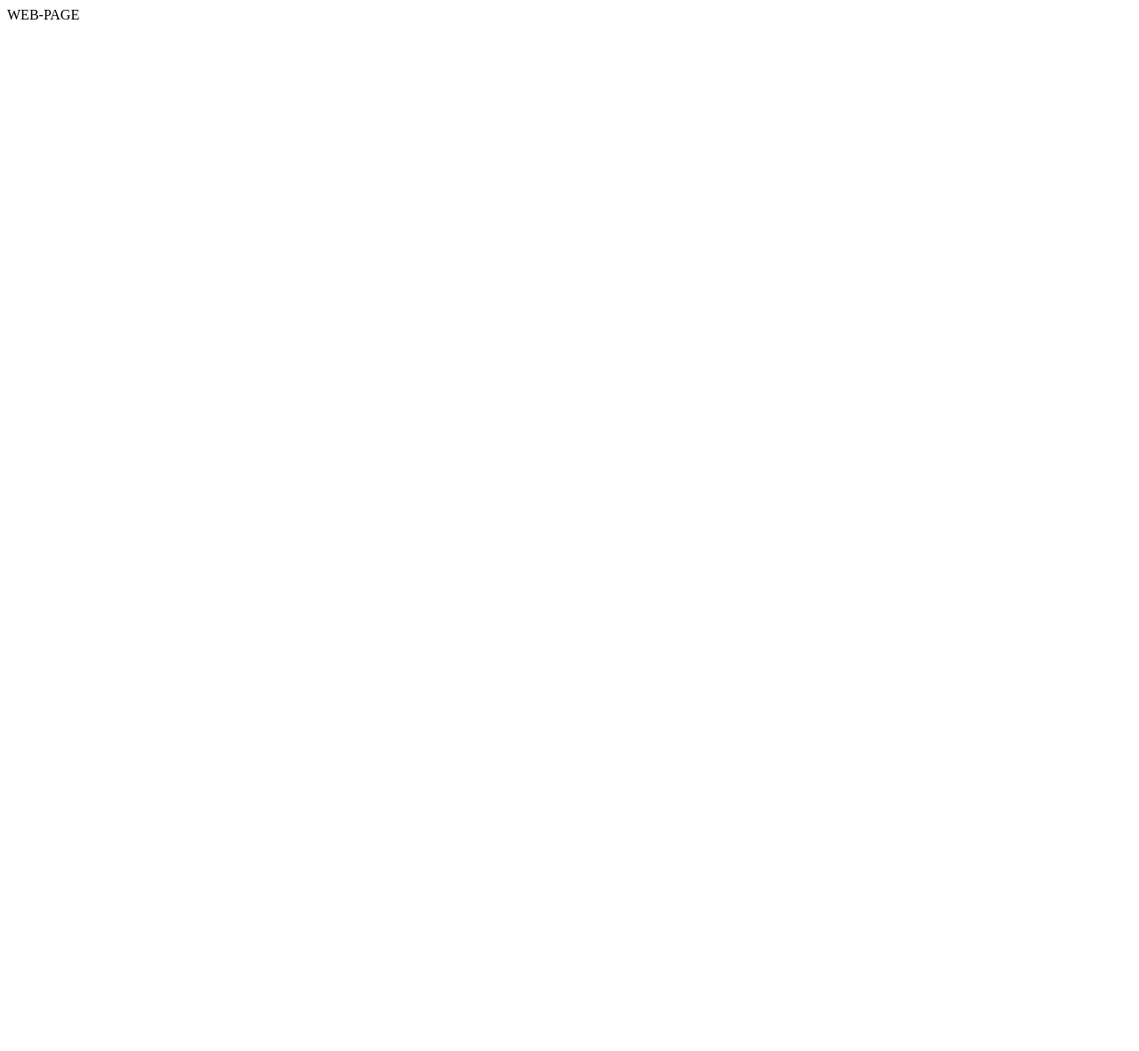
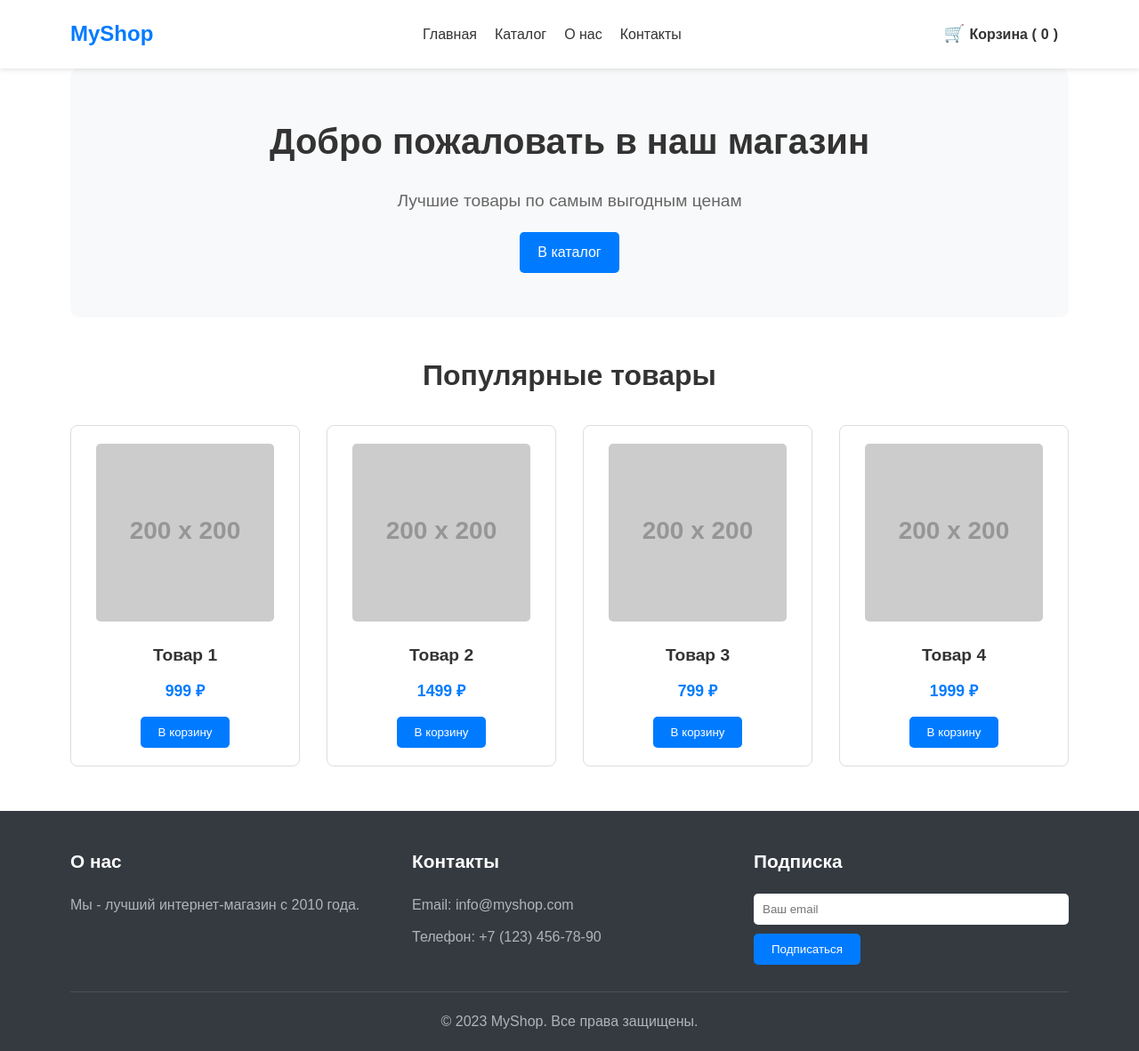
Before and after one commit to lil2faced/TestFullStackProject, a plain HTML site: page Frontend/index.html in a window 1280 px wide. Shown: the whole page at 89% size. Before the commit the page ends 800 px from the top, so only its background shows below. Drawn offline with Linux system fonts and the light colour scheme; placeholder pictures from the web are drawn by us.

Commit message:
шаблон сайта

```diff
--- /dev/null
+++ b/Frontend/cart.html
@@ -0,0 +1,51 @@
+<!DOCTYPE html>
+<html lang="ru">
+<head>
+    <meta charset="UTF-8">
+    <meta name="viewport" content="width=device-width, initial-scale=1.0">
+    <title>Корзина - MyShop</title>
+    <link rel="stylesheet" href="styles.css">
+</head>
+<body>
+    <header class="header">
+        <div class="container">
+            <div class="logo">
+                <a href="index.html">MyShop</a>
+            </div>
+            <nav class="nav">
+                <ul>
+                    <li><a href="index.html">Главная</a></li>
+                    <li><a href="#">Каталог</a></li>
+                    <li><a href="#">О нас</a></li>
+                    <li><a href="#">Контакты</a></li>
+                </ul>
+            </nav>
+            <div class="cart">
+                <a href="cart.html">Корзина (<span id="cart-counter">0</span>)</a>
+            </div>
+        </div>
+    </header>
+
+    <main class="main">
+        <div class="container">
+            <section class="cart-section">
+                <h1>Ваша корзина</h1>
+                <div id="cart-items">
+                    <p class="empty-cart">Ваша корзина пуста</p>
+                </div>
+                <div class="cart-total">
+                    <p>Итого: <span id="total-price">0</span> ₽</p>
+                    <a href="index.html" class="btn">Продолжить покупки</a>
+                    <button class="btn checkout-btn">Оформить заказ</button>
+                </div>
+            </section>
+        </div>
+    </main>
+
+    <footer class="footer">
+        <!-- Футер как в index.html -->
+    </footer>
+
+    <script src="cart.js"></script>
+</body>
+</html>
--- a/Frontend/index.html
+++ b/Frontend/index.html
@@ -1,8 +1,97 @@
+<!DOCTYPE html>
+<html lang="ru">
 <head>
-
+    <meta charset="UTF-8">
+    <meta name="viewport" content="width=device-width, initial-scale=1.0">
+    <title>Мой Интернет-Магазин</title>
+    <link rel="stylesheet" href="styles.css">
 </head>
 <body>
-    <p>
-        WEB-PAGE
-    </p>
+    <header class="header">
+        <div class="container">
+            <div class="logo">
+                <a href="index.html">MyShop</a>
+            </div>
+            <nav class="nav">
+                <ul>
+                    <li><a href="#">Главная</a></li>
+                    <li><a href="#">Каталог</a></li>
+                    <li><a href="#">О нас</a></li>
+                    <li><a href="#">Контакты</a></li>
+                </ul>
+            </nav>
+            <div class="cart">
+                <a href="cart.html">Корзина (<span id="cart-counter">0</span>)</a>
+            </div>
+        </div>
+    </header>
+
+    <main class="main">
+        <div class="container">
+            <section class="hero">
+                <h1>Добро пожаловать в наш магазин</h1>
+                <p>Лучшие товары по самым выгодным ценам</p>
+                <a href="#" class="btn">В каталог</a>
+            </section>
+
+            <section class="products">
+                <h2>Популярные товары</h2>
+                <div class="product-grid">
+                    <div class="product-card">
+                        <img src="https://via.placeholder.com/200" alt="Товар 1">
+                        <h3>Товар 1</h3>
+                        <p class="price">999 ₽</p>
+                        <button class="btn">В корзину</button>
+                    </div>
+                    <div class="product-card">
+                        <img src="https://via.placeholder.com/200" alt="Товар 2">
+                        <h3>Товар 2</h3>
+                        <p class="price">1499 ₽</p>
+                        <button class="btn">В корзину</button>
+                    </div>
+                    <div class="product-card">
+                        <img src="https://via.placeholder.com/200" alt="Товар 3">
+                        <h3>Товар 3</h3>
+                        <p class="price">799 ₽</p>
+                        <button class="btn">В корзину</button>
+                    </div>
+                    <div class="product-card">
+                        <img src="https://via.placeholder.com/200" alt="Товар 4">
+                        <h3>Товар 4</h3>
+                        <p class="price">1999 ₽</p>
+                        <button class="btn">В корзину</button>
+                    </div>
+                </div>
+            </section>
+        </div>
+    </main>
+
+    <footer class="footer">
+        <div class="container">
+            <div class="footer-content">
+                <div class="footer-section">
+                    <h3>О нас</h3>
+                    <p>Мы - лучший интернет-магазин с 2010 года.</p>
+                </div>
+                <div class="footer-section">
+                    <h3>Контакты</h3>
+                    <p>Email: info@myshop.com</p>
+                    <p>Телефон: +7 (123) 456-78-90</p>
+                </div>
+                <div class="footer-section">
+                    <h3>Подписка</h3>
+                    <form>
+                        <input type="email" placeholder="Ваш email">
+                        <button type="submit" class="btn">Подписаться</button>
+                    </form>
+                </div>
+            </div>
+            <div class="copyright">
+                <p>&copy; 2023 MyShop. Все права защищены.</p>
+            </div>
+        </div>
+    </footer>
+
+    <script src="script.js"></script>
 </body>
+</html>
--- /dev/null
+++ b/Frontend/script.js
@@ -0,0 +1,63 @@
+document.addEventListener('DOMContentLoaded', function() {
+    // Проверяем, первый ли это заход на сайт
+    if (!localStorage.getItem('visited')) {
+        localStorage.setItem('visited', 'true');
+        localStorage.removeItem('cart'); // Очищаем корзину
+    }
+
+    let cart = JSON.parse(localStorage.getItem('cart')) || {};
+    const cartLink = document.querySelector('.cart a');
+    const productButtons = document.querySelectorAll('.product-card .btn');
+    const cartCounter = document.getElementById('cart-counter');
+
+    function updateCartCounter() {
+        const totalItems = Object.values(cart).reduce((sum, item) => sum + item.quantity, 0);
+        cartCounter.textContent = totalItems;
+        cartLink.innerHTML = `Корзина (<span id="cart-counter">${totalItems}</span>)`;
+        localStorage.setItem('cart', JSON.stringify(cart));
+    }
+
+    // Обработчик для кнопки корзины в шапке
+    cartLink.addEventListener('click', function(e) {
+        if (Object.keys(cart).length > 0) {
+            // Если в корзине есть товары, переходим на страницу корзины
+            return true;
+        } else {
+            // Если корзина пуста, предотвращаем переход
+            e.preventDefault();
+            alert('Ваша корзина пуста');
+        }
+    });
+
+    productButtons.forEach(button => {
+        button.addEventListener('click', function(e) {
+            e.preventDefault();
+            const productCard = this.closest('.product-card');
+            const productId = productCard.querySelector('h3').textContent;
+
+            if (this.textContent === 'В корзину') {
+                // Добавляем товар в корзину
+                if (!cart[productId]) {
+                    cart[productId] = {
+                        name: productId,
+                        price: parseInt(productCard.querySelector('.price').textContent),
+                        quantity: 1,
+                        image: productCard.querySelector('img').src
+                    };
+                } else {
+                    cart[productId].quantity++;
+                }
+
+                updateCartCounter();
+                this.textContent = 'В корзине';
+                this.classList.add('in-cart');
+            } else {
+                // Перенаправляем в корзину
+                window.location.href = 'cart.html';
+            }
+        });
+    });
+
+    // Обновляем счетчик при загрузке страницы
+    updateCartCounter();
+});
--- /dev/null
+++ b/Frontend/styles.css
@@ -0,0 +1,375 @@
+/* Общие стили */
+* {
+    margin: 0;
+    padding: 0;
+    box-sizing: border-box;
+    font-family: 'Arial', sans-serif;
+}
+
+body {
+    line-height: 1.6;
+    color: #333;
+}
+
+.container {
+    width: 90%;
+    max-width: 1200px;
+    margin: 0 auto;
+    padding: 0 15px;
+}
+
+.btn {
+    display: inline-block;
+    background: #007bff;
+    color: #fff;
+    padding: 10px 20px;
+    border: none;
+    border-radius: 5px;
+    cursor: pointer;
+    text-decoration: none;
+    transition: background 0.3s;
+}
+
+.btn:hover {
+    background: #0056b3;
+}
+
+/* Шапка */
+.header {
+    background: #fff;
+    box-shadow: 0 2px 5px rgba(0,0,0,0.1);
+    padding: 15px 0;
+    position: sticky;
+    top: 0;
+    z-index: 100;
+}
+
+.header .container {
+    display: flex;
+    justify-content: space-between;
+    align-items: center;
+}
+
+.logo {
+    font-size: 24px;
+    font-weight: bold;
+    color: #007bff;
+}
+
+.nav ul {
+    display: flex;
+    list-style: none;
+}
+
+.nav ul li {
+    margin-left: 20px;
+}
+
+.nav ul li a {
+    text-decoration: none;
+    color: #333;
+    transition: color 0.3s;
+}
+
+.nav ul li a:hover {
+    color: #007bff;
+}
+
+.cart a {
+    text-decoration: none;
+    color: #333;
+    font-weight: bold;
+}
+
+/* Главный контент */
+.hero {
+    text-align: center;
+    padding: 50px 0;
+    background: #f8f9fa;
+    margin-bottom: 40px;
+    border-radius: 10px;
+}
+
+.hero h1 {
+    font-size: 2.5rem;
+    margin-bottom: 20px;
+}
+
+.hero p {
+    font-size: 1.2rem;
+    margin-bottom: 20px;
+    color: #666;
+}
+
+/* Товары */
+.products {
+    margin-bottom: 50px;
+}
+
+.products h2 {
+    text-align: center;
+    margin-bottom: 30px;
+    font-size: 2rem;
+}
+
+.product-grid {
+    display: grid;
+    grid-template-columns: repeat(auto-fill, minmax(250px, 1fr));
+    gap: 30px;
+}
+
+.product-card {
+    background: #fff;
+    border: 1px solid #ddd;
+    border-radius: 8px;
+    padding: 20px;
+    text-align: center;
+    transition: transform 0.3s, box-shadow 0.3s;
+}
+
+.product-card:hover {
+    transform: translateY(-5px);
+    box-shadow: 0 5px 15px rgba(0,0,0,0.1);
+}
+
+.product-card img {
+    max-width: 100%;
+    height: auto;
+    margin-bottom: 15px;
+    border-radius: 5px;
+}
+
+.product-card h3 {
+    margin-bottom: 10px;
+    font-size: 1.2rem;
+}
+
+.price {
+    font-weight: bold;
+    color: #007bff;
+    font-size: 1.1rem;
+    margin-bottom: 15px;
+}
+
+/* Подвал */
+.footer {
+    background: #343a40;
+    color: #fff;
+    padding: 40px 0 20px;
+}
+
+.footer-content {
+    display: grid;
+    grid-template-columns: repeat(auto-fit, minmax(250px, 1fr));
+    gap: 30px;
+    margin-bottom: 30px;
+}
+
+.footer-section h3 {
+    margin-bottom: 20px;
+    font-size: 1.3rem;
+}
+
+.footer-section p {
+    margin-bottom: 10px;
+    color: #adb5bd;
+}
+
+.footer-section input {
+    width: 100%;
+    padding: 10px;
+    margin-bottom: 10px;
+    border-radius: 5px;
+    border: none;
+}
+
+.copyright {
+    text-align: center;
+    padding-top: 20px;
+    border-top: 1px solid #495057;
+    color: #adb5bd;
+}
+
+/* Адаптивность */
+@media (max-width: 768px) {
+    .header .container {
+        flex-direction: column;
+    }
+
+    .nav ul {
+        margin: 15px 0;
+    }
+
+    .hero h1 {
+        font-size: 2rem;
+    }
+}
+
+/* Стили для кнопки корзины */
+.btn.in-cart {
+    background: #28a745;
+}
+
+.btn.in-cart:hover {
+    background: #218838;
+}
+
+.cart a {
+    display: flex;
+    align-items: center;
+    gap: 5px;
+}
+
+.cart a::before {
+    content: "🛒";
+}
+
+/* Стили для страницы корзины */
+.cart-item {
+    display: grid;
+    grid-template-columns: 100px 2fr 1fr 1fr 40px;
+    gap: 20px;
+    align-items: center;
+    padding: 20px 0;
+    border-bottom: 1px solid #eee;
+}
+
+.cart-item-image img {
+    max-width: 80px;
+    height: auto;
+    border-radius: 5px;
+}
+
+.cart-item-quantity {
+    display: flex;
+    align-items: center;
+    gap: 10px;
+}
+
+.quantity-btn {
+    width: 30px;
+    height: 30px;
+    border: 1px solid #ddd;
+    background: #fff;
+    border-radius: 50%;
+    cursor: pointer;
+    font-size: 16px;
+    display: flex;
+    align-items: center;
+    justify-content: center;
+}
+
+.quantity-btn:hover {
+    background: #f8f9fa;
+}
+
+.remove-btn {
+    background: none;
+    border: none;
+    font-size: 20px;
+    color: #dc3545;
+    cursor: pointer;
+    width: 30px;
+    height: 30px;
+    display: flex;
+    align-items: center;
+    justify-content: center;
+    border-radius: 50%;
+}
+
+.remove-btn:hover {
+    background: #f8d7da;
+}
+
+.cart-total {
+    display: flex;
+    justify-content: space-between;
+    align-items: center;
+    margin-top: 30px;
+    padding-top: 20px;
+    border-top: 2px solid #ddd;
+}
+
+.checkout-btn {
+    background: #28a745;
+    padding: 12px 25px;
+}
+
+.checkout-btn:hover {
+    background: #218838;
+}
+
+/* Адаптивность для корзины */
+@media (max-width: 768px) {
+    .cart-item {
+        grid-template-columns: 80px 1fr;
+        grid-template-rows: auto auto auto;
+        gap: 10px;
+    }
+
+    .cart-item-image {
+        grid-row: 1 / 3;
+    }
+
+    .cart-item-quantity {
+        grid-column: 2;
+    }
+
+    .cart-item-total {
+        grid-column: 1 / -1;
+        text-align: right;
+    }
+
+    .remove-btn {
+        grid-column: 2;
+        grid-row: 1;
+        justify-self: end;
+    }
+}
+
+/* Стили для кнопки корзины в шапке */
+.cart a {
+    display: flex;
+    align-items: center;
+    gap: 5px;
+    text-decoration: none;
+    color: #333;
+    font-weight: bold;
+    transition: color 0.3s;
+    padding: 8px 12px;
+    border-radius: 5px;
+}
+
+.cart a:hover {
+    color: #007bff;
+    background-color: #f8f9fa;
+}
+
+.cart a::before {
+    content: "🛒";
+    font-size: 1.2em;
+}
+
+/* Стиль когда корзина не пуста */
+.cart.has-items a {
+    color: #007bff;
+}
+
+.cart.has-items a:hover {
+    background-color: #e7f1ff;
+}
+
+/* Стили для логотипа */
+.logo a {
+    font-size: 24px;
+    font-weight: bold;
+    color: #007bff;
+    text-decoration: none;
+    transition: color 0.3s;
+}
+
+.logo a:hover {
+    color: #0056b3;
+}
+
+/* Для страницы корзины (cart.html) нужно убедиться, что стили такие же */
```
Also changed, not shown: Frontend/cart.js (added, +86 -0 lines).
